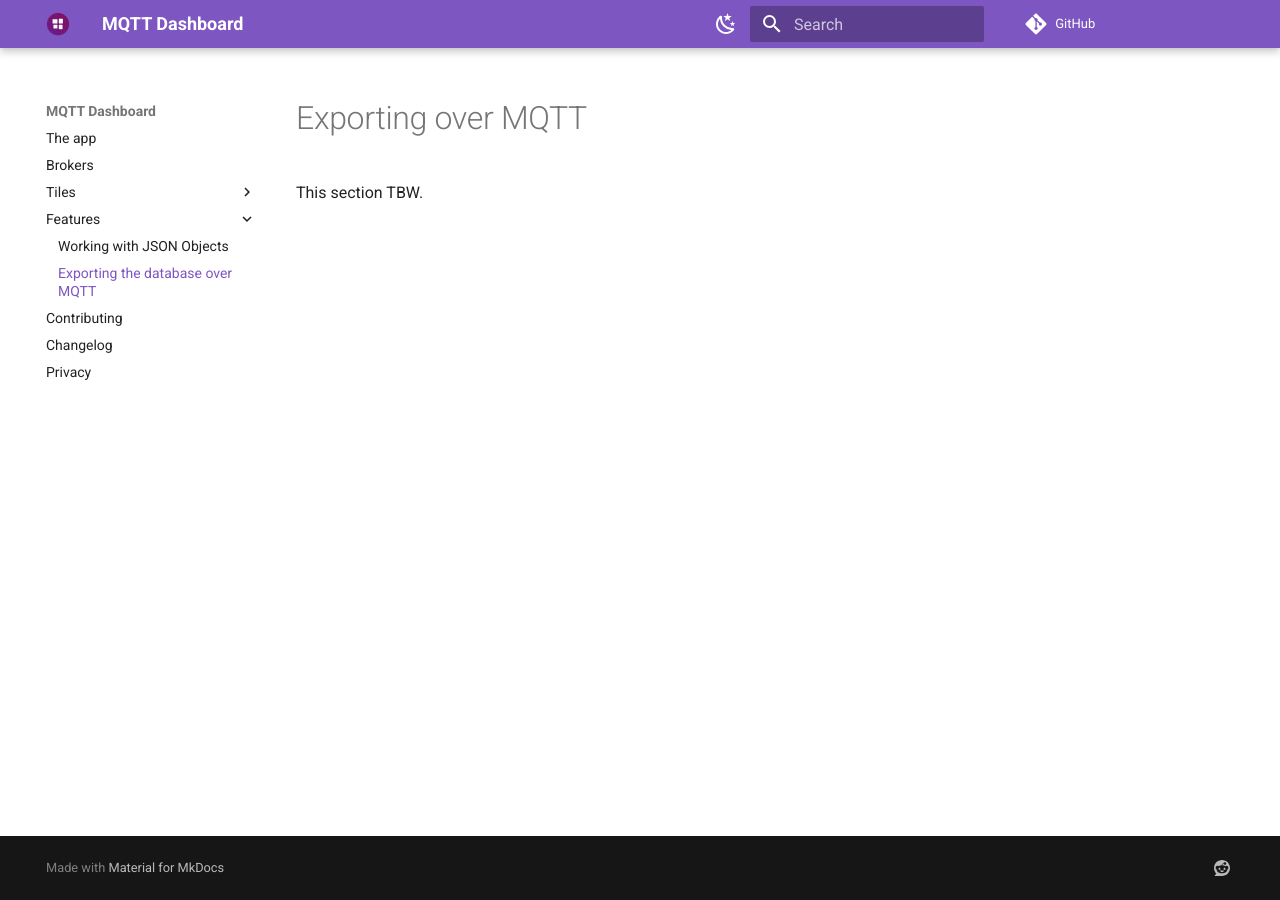
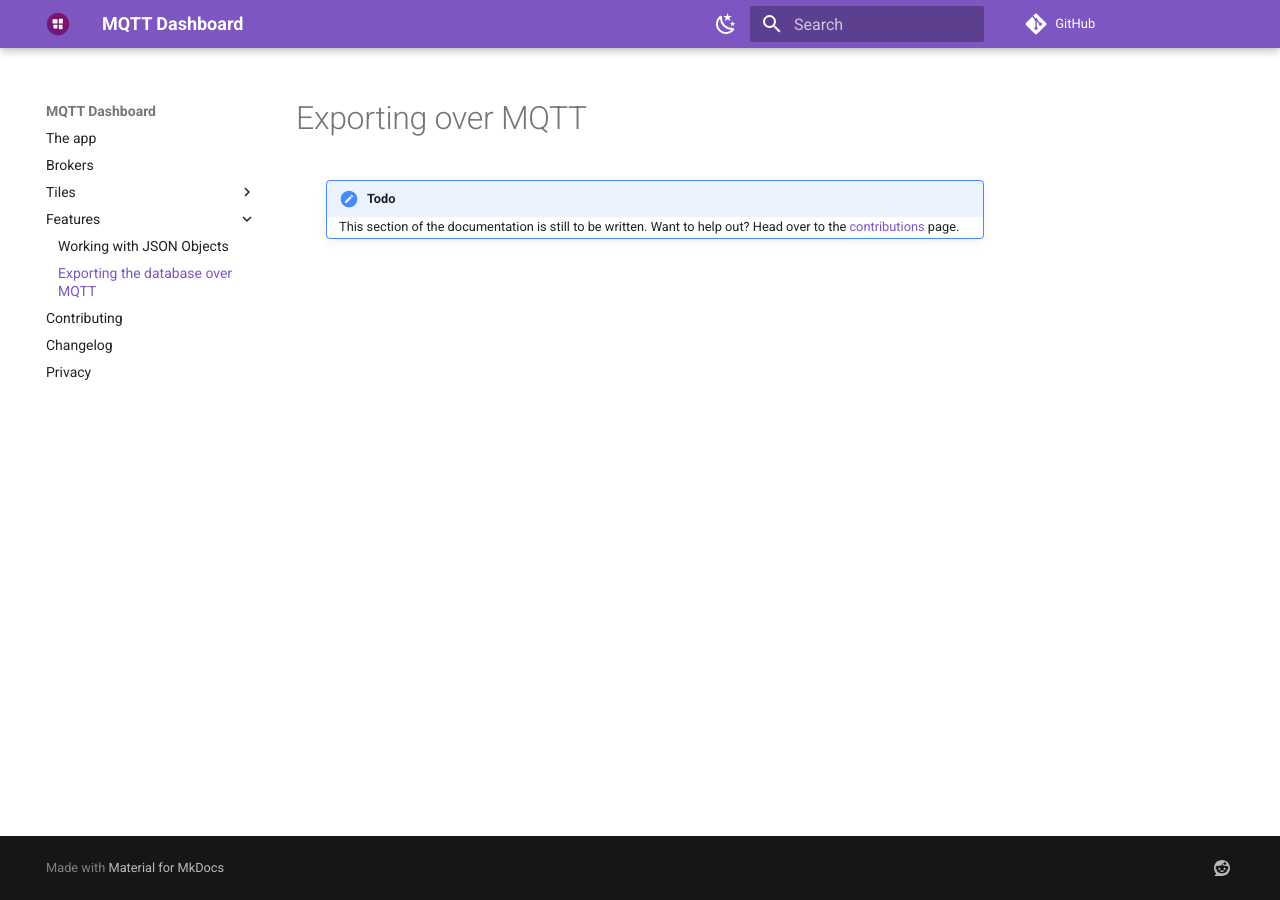
Before and after one commit to Vetru-Apps/mqtt-dashboard-documentation, an MkDocs documentation site: the page built from docs/export-over-mqtt.md, in a window 1280 px wide. Built offline with MkDocs 1.6.1 and Material for MkDocs 9.7.7, drawn with Linux system fonts in a browser that asks for light colours; comment, search, counter and statistics services are not loaded.

Commit message:
Addint 'todo' banner

```diff
--- a/docs/export-over-mqtt.md
+++ b/docs/export-over-mqtt.md
@@ -1,2 +1,4 @@
 # Exporting over MQTT
-This section TBW.
+
+:   !!! todo
+        This section of the documentation is still to be written. Want to help out? Head over to the [contributions](contributing.md) page.
```
Also changed, not shown: docs/working_with_json.md (+3 -1 lines).
